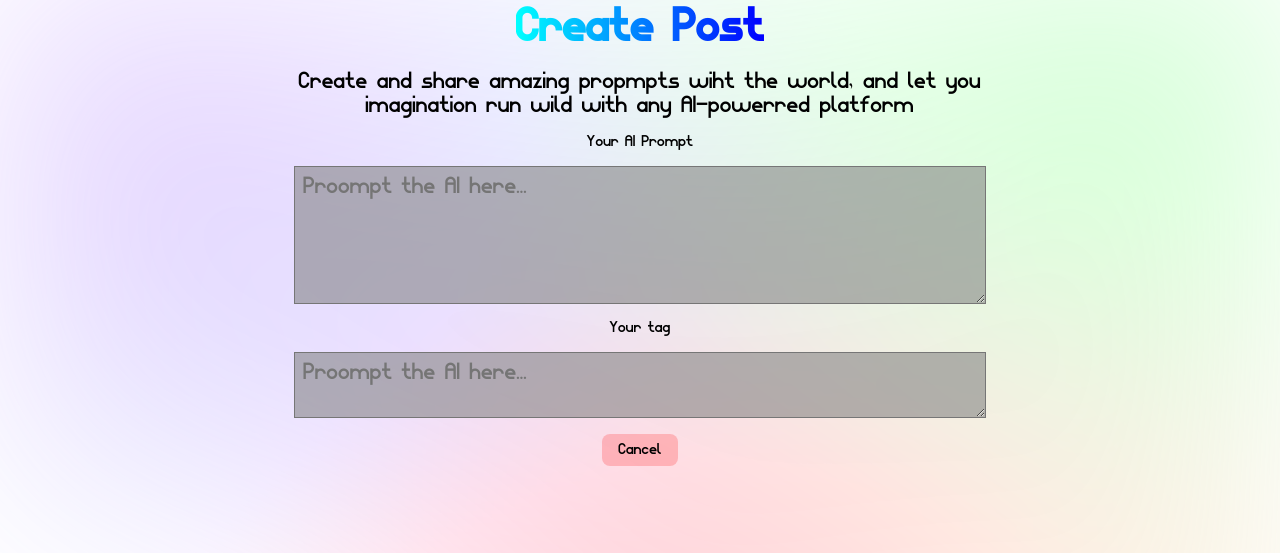
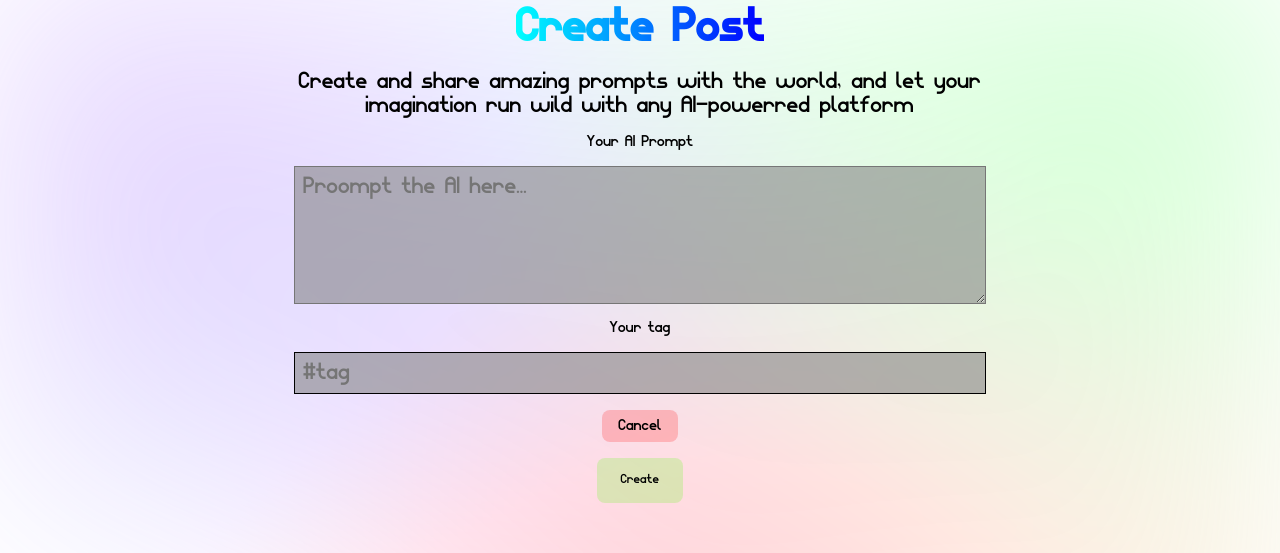
Before and after one commit to CharbelBG/prompter, a Next.js app: page /create-prompt in a window 1280 px wide. Shown: the part 137-690 px from the top of the page. Built offline with nearby package versions, Linux system fonts and the light colour scheme; no server answers.

Commit message:
added create prompt route

```diff
--- a/app/create-prompt/page.jsx
+++ b/app/create-prompt/page.jsx
@@ -16,7 +16,18 @@ export default function createPrompt(){
 
 
     async function createPrompt(e){
-        console.log(e);
+        e.preventDefault();
+        setSubmitting(true);
+
+        try{
+            const response = await fetch('/api/prompt/new',{
+
+            });
+
+        }catch(e){
+            console.log(e);
+        }
+
     }
 
 return(
--- a/components/Form.jsx
+++ b/components/Form.jsx
@@ -9,9 +9,10 @@ return(
 
     <h1 className='blueColor'>{type} Post</h1>
     <p>
-        {type} and share amazing propmpts wiht the world, and let you imagination run wild with any AI-powerred platform
+        {type} and share amazing prompts with the world, and let your
+        imagination run wild with any AI-powerred platform
     </p>
-    <form handleSubmit={handleSubmit}>
+    <form onSubmit={handleSubmit}>
         <span>Your AI Prompt</span>
         <textarea
             cols="30" rows="5" value={post.prompt} required
@@ -20,14 +21,16 @@ return(
         </textarea>
 
         <span>Your tag</span>
-        <textarea
-            cols="30" rows="2" value={post.tag} required
-            placeholder="Proompt the AI here..."
-            onChange={(e)=>setPost({...post, tag:e.target.value})}>
-        </textarea>
+        <input
+            value={post.tag} required
+            placeholder="#tag"
+            onChange={(e)=>setPost({...post, tag:e.target.value})} />
+
         <Link href='/' className={styles.cancel}>
-        Cancel
+            Cancel
         </Link>
+
+        <button className={styles.submit} type='submit' disabled={submitting}>{type}</button>
     </form>
 
 </section>
--- a/styles/form.module.css
+++ b/styles/form.module.css
@@ -22,11 +22,15 @@
 .form p{
     font-size: 1.5rem;
 }
-.form textarea{
+.form textarea, .form input{
     padding: .5rem;
     width: 90%;
     background-color: rgba(128, 128, 128, 0.565);
     font-size: 1.5rem;
+}
+.form input{
+    border: 1px solid black;
+
 }
 .cancel{
     text-decoration: none;
@@ -42,3 +46,18 @@
     background-color: rgba(255, 0, 0, .5);
     transition: .2s;
 }
+.submit{
+    border: none;
+    text-decoration: none;
+    padding: 1rem 1.5rem;
+    border-radius: .5rem;
+    background-color: rgba(81, 255, 0, 0.2);
+    color: black;
+    transition: .2s;
+    cursor: pointer;
+}
+.submit:hover{
+    border-radius: 1.5rem;
+    background-color: rgba(81, 255, 0, 0.5);
+    transition: .2s;
+}
```
Also changed, not shown: app/api/prompt/new/route.js (added).
